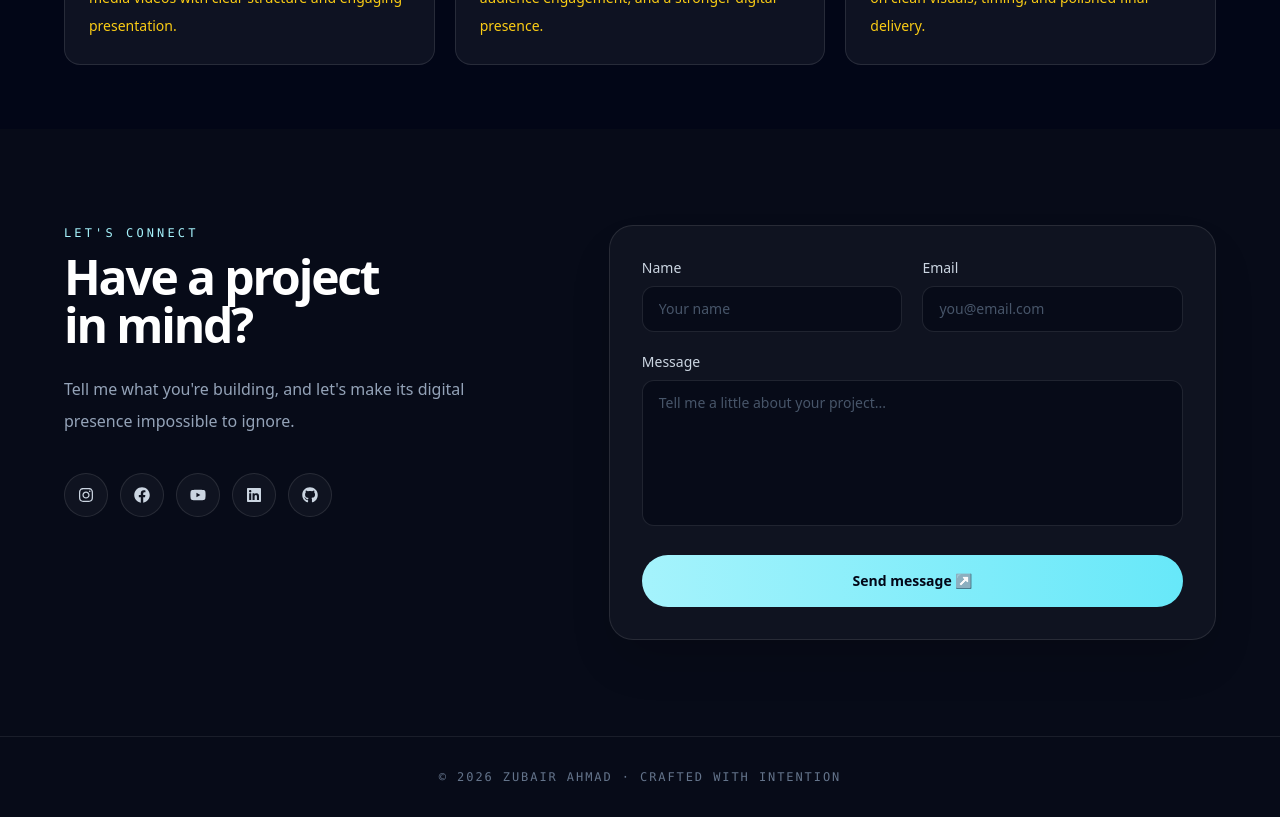
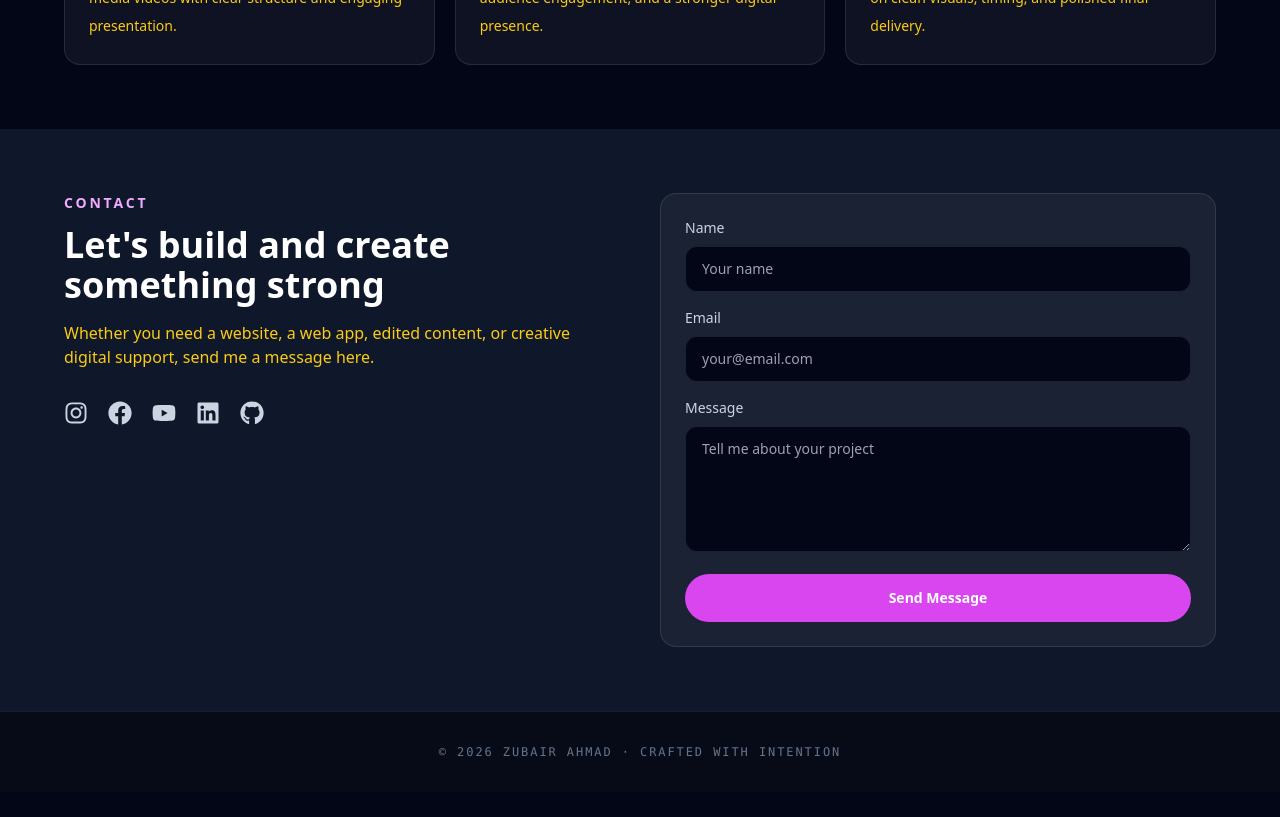
Before and after one commit to zubair2018/live-portfolio, a React (Vite) app: page / in a window 1280 px wide. Shown: the part 2960-3777 px from the top of the page. After the commit the page ends 3752 px from the top, so only its background shows below. Built offline with nearby package versions, Linux system fonts and the light colour scheme.

Commit message:
Restore original portfolio design

```diff
--- a/src/components/Contact.jsx
+++ b/src/components/Contact.jsx
@@ -1,52 +1,187 @@
 import { useRef, useState } from "react";
 import emailjs from "@emailjs/browser";
-import { FaInstagram, FaFacebook, FaYoutube, FaLinkedin, FaGithub } from "react-icons/fa";
+import {
+  FaInstagram,
+  FaFacebook,
+  FaYoutube,
+  FaLinkedin,
+  FaGithub,
+} from "react-icons/fa";
 
 export default function Contact() {
   const formRef = useRef(null);
   const [status, setStatus] = useState({ type: "", message: "" });
   const [loading, setLoading] = useState(false);
+
   const serviceId = "service_uvqc30b";
   const templateId = "template_zuoq5hs";
   const publicKey = import.meta.env.VITE_EMAILJS_PUBLIC_KEY;
 
-  const handleSubmit = (event) => {
-    event.preventDefault();
+  const handleSubmit = (e) => {
+    e.preventDefault();
     setLoading(true);
     setStatus({ type: "", message: "" });
+
     emailjs.sendForm(serviceId, templateId, formRef.current, publicKey).then(
-      () => { setLoading(false); setStatus({ type: "success", message: "Your message is on its way. I’ll get back to you soon." }); formRef.current.reset(); },
-      () => { setLoading(false); setStatus({ type: "error", message: "Something went wrong. Please try again." }); }
+      () => {
+        setLoading(false);
+        setStatus({
+          type: "success",
+          message: "Your message has been sent successfully.",
+        });
+        formRef.current.reset();
+      },
+      () => {
+        setLoading(false);
+        setStatus({
+          type: "error",
+          message: "Something went wrong. Please try again.",
+        });
+      }
     );
   };
 
-  const socials = [
-    [FaInstagram, "Instagram", "https://www.instagram.com/glitchtrical?igsh=MTBhcnJ2aTNqM2hpNA=="],
-    [FaFacebook, "Facebook", "https://www.facebook.com/share/1EQDgGpALZ/"],
-    [FaYoutube, "YouTube", "https://www.youtube.com/@mirzubair321"],
-    [FaLinkedin, "LinkedIn", "https://www.linkedin.com/in/zubair-ahmad-mir-45721b1bb"],
-    [FaGithub, "GitHub", "https://github.com/zubair2018"],
-  ];
+  return (
+    <section id="contact" className="bg-slate-900 px-5 py-16 text-white">
+      <div className="mx-auto grid max-w-6xl gap-10 md:grid-cols-2">
+        <div>
+          <p className="mb-3 text-sm font-semibold uppercase tracking-[0.2em] text-fuchsia-300">
+            Contact
+          </p>
+          <h2 className="text-3xl font-bold sm:text-4xl">
+            Let&apos;s build and create something strong
+          </h2>
+          <p className="mt-4 text-sm leading-7 text-yellow-400 sm:text-base">
+            Whether you need a website, a web app, edited content, or creative
+            digital support, send me a message here.
+          </p>
 
-  return (
-    <section id="contact" className="bg-[#070b18] px-5 py-24 text-white sm:px-8 lg:px-10">
-      <div className="mx-auto grid max-w-6xl gap-12 lg:grid-cols-[0.9fr_1.1fr]">
-        <div>
-          <p className="font-mono text-xs font-medium uppercase tracking-[0.26em] text-cyan-200">Let&apos;s connect</p>
-          <h2 className="mt-3 text-4xl font-extrabold tracking-[-0.045em] sm:text-5xl">Have a project<br />in mind?</h2>
-          <p className="mt-6 max-w-md text-base leading-8 text-slate-400">Tell me what you&apos;re building, and let&apos;s make its digital presence impossible to ignore.</p>
-          <div className="mt-9 flex flex-wrap gap-3">
-            {socials.map(([Icon, label, href]) => <a key={label} href={href} target="_blank" rel="noopener noreferrer" aria-label={label} className="grid h-11 w-11 place-items-center rounded-full border border-white/10 bg-white/[0.035] text-slate-300 transition hover:-translate-y-1 hover:border-fuchsia-300/40 hover:bg-fuchsia-300/10 hover:text-fuchsia-100"><Icon /></a>)}
+          <div className="mt-8 flex flex-wrap gap-5 text-2xl">
+            <a
+              href="https://www.instagram.com/glitchtrical?igsh=MTBhcnJ2aTNqM2hpNA=="
+              target="_blank"
+              rel="noopener noreferrer"
+              className="text-slate-300 transition hover:text-fuchsia-300"
+              aria-label="Instagram"
+            >
+              <FaInstagram />
+            </a>
+
+            <a
+              href="https://www.facebook.com/share/1EQDgGpALZ/"
+              target="_blank"
+              rel="noopener noreferrer"
+              className="text-slate-300 transition hover:text-fuchsia-300"
+              aria-label="Facebook"
+            >
+              <FaFacebook />
+            </a>
+
+            <a
+              href="https://www.youtube.com/@mirzubair321"
+              target="_blank"
+              rel="noopener noreferrer"
+              className="text-slate-300 transition hover:text-fuchsia-300"
+              aria-label="YouTube"
+            >
+              <FaYoutube />
+            </a>
+
+            <a
+              href="https://www.linkedin.com/in/zubair-ahmad-mir-45721b1bb"
+              target="_blank"
+              rel="noopener noreferrer"
+              className="text-slate-300 transition hover:text-fuchsia-300"
+              aria-label="LinkedIn"
+            >
+              <FaLinkedin />
+            </a>
+
+            <a
+              href="https://github.com/zubair2018"
+              target="_blank"
+              rel="noopener noreferrer"
+              className="text-slate-300 transition hover:text-fuchsia-300"
+              aria-label="GitHub"
+            >
+              <FaGithub />
+            </a>
           </div>
         </div>
-        <form ref={formRef} onSubmit={handleSubmit} className="rounded-3xl border border-white/10 bg-white/[0.035] p-6 shadow-2xl shadow-black/20 sm:p-8">
-          <div className="grid gap-5 sm:grid-cols-2">
-            <label className="text-sm font-medium text-slate-300">Name<input id="from_name" name="from_name" required placeholder="Your name" className="mt-2 w-full rounded-xl border border-white/10 bg-[#070b18] px-4 py-3 text-sm text-white outline-none transition placeholder:text-slate-600 focus:border-cyan-300/60 focus:ring-2 focus:ring-cyan-300/10" /></label>
-            <label className="text-sm font-medium text-slate-300">Email<input id="from_email" name="from_email" type="email" required placeholder="you@email.com" className="mt-2 w-full rounded-xl border border-white/10 bg-[#070b18] px-4 py-3 text-sm text-white outline-none transition placeholder:text-slate-600 focus:border-cyan-300/60 focus:ring-2 focus:ring-cyan-300/10" /></label>
+
+        <form
+          ref={formRef}
+          onSubmit={handleSubmit}
+          className="rounded-2xl border border-white/10 bg-white/5 p-6"
+        >
+          <div className="mb-4">
+            <label
+              htmlFor="from_name"
+              className="mb-2 block text-sm text-slate-300"
+            >
+              Name
+            </label>
+            <input
+              id="from_name"
+              name="from_name"
+              type="text"
+              required
+              className="w-full rounded-xl border border-white/10 bg-slate-950 px-4 py-3 text-sm text-white outline-none transition focus:border-fuchsia-400"
+              placeholder="Your name"
+            />
           </div>
-          <label className="mt-5 block text-sm font-medium text-slate-300">Message<textarea id="message" name="message" rows="6" required placeholder="Tell me a little about your project..." className="mt-2 w-full resize-none rounded-xl border border-white/10 bg-[#070b18] px-4 py-3 text-sm text-white outline-none transition placeholder:text-slate-600 focus:border-cyan-300/60 focus:ring-2 focus:ring-cyan-300/10" /></label>
-          <button type="submit" disabled={loading} className="mt-6 inline-flex min-h-[52px] w-full items-center justify-center rounded-full bg-gradient-to-r from-cyan-200 to-cyan-300 px-6 text-sm font-extrabold text-slate-950 transition hover:scale-[1.015] hover:shadow-xl hover:shadow-cyan-300/20 disabled:opacity-60">{loading ? "Sending..." : "Send message ↗"}</button>
-          {status.message && <p className={`mt-4 text-sm ${status.type === "success" ? "text-emerald-300" : "text-rose-300"}`}>{status.message}</p>}
+
+          <div className="mb-4">
+            <label
+              htmlFor="from_email"
+              className="mb-2 block text-sm text-slate-300"
+            >
+              Email
+            </label>
+            <input
+              id="from_email"
+              name="from_email"
+              type="email"
+              required
+              className="w-full rounded-xl border border-white/10 bg-slate-950 px-4 py-3 text-sm text-white outline-none transition focus:border-fuchsia-400"
+              placeholder="your@email.com"
+            />
+          </div>
+
+          <div className="mb-4">
+            <label
+              htmlFor="message"
+              className="mb-2 block text-sm text-slate-300"
+            >
+              Message
+            </label>
+            <textarea
+              id="message"
+              name="message"
+              rows="5"
+              required
+              className="w-full rounded-xl border border-white/10 bg-slate-950 px-4 py-3 text-sm text-white outline-none transition focus:border-fuchsia-400"
+              placeholder="Tell me about your project"
+            />
+          </div>
+
+          <button
+            type="submit"
+            disabled={loading}
+            className="inline-flex min-h-[48px] w-full items-center justify-center rounded-full bg-fuchsia-500 px-6 py-3 text-sm font-semibold text-white transition hover:bg-fuchsia-600 disabled:opacity-60"
+          >
+            {loading ? "Sending..." : "Send Message"}
+          </button>
+
+          {status.message && (
+            <p
+              className={`mt-4 text-sm ${
+                status.type === "success" ? "text-emerald-400" : "text-red-400"
+              }`}
+            >
+              {status.message}
+            </p>
+          )}
         </form>
       </div>
     </section>
```
